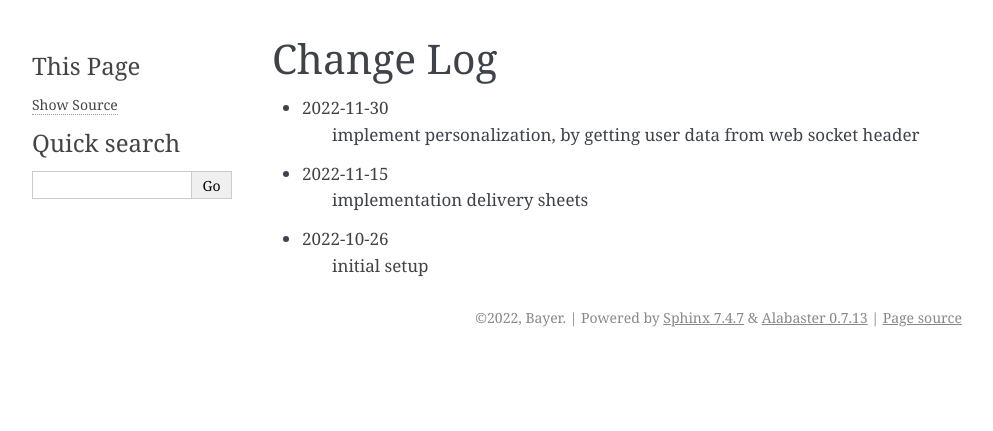
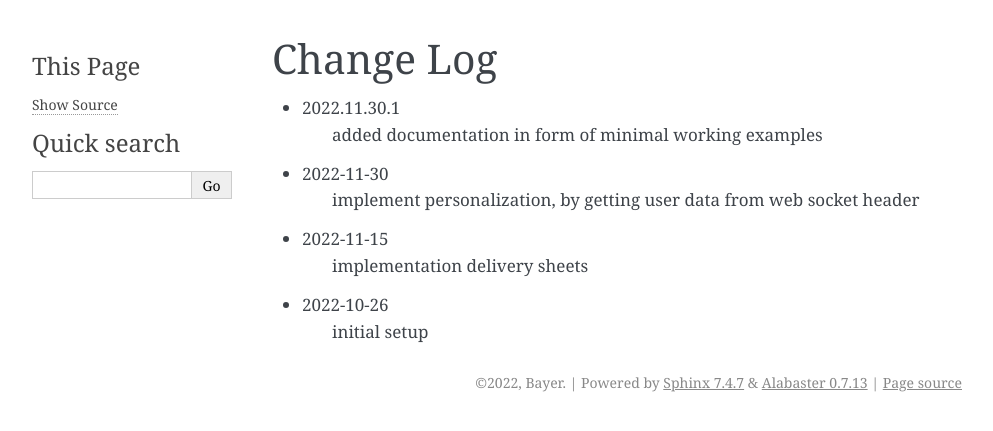
Before and after one commit to aiyaz-sarwar-ext/Aie-St-App, a Sphinx documentation site: the page built from delivery-sheets/source/changelog.rst, in a window 1280 px wide. Shown: the top 431 px of the page, without its empty margins (148-1141 px from the left). Built offline with Sphinx 7.4.7, drawn with Linux system fonts in a browser that asks for light colours.

Commit message:
Update changelog.rst

```diff
--- a/delivery-sheets/source/changelog.rst
+++ b/delivery-sheets/source/changelog.rst
@@ -1,5 +1,7 @@
 Change Log
 ==========
+- 2022.11.30.1
+    added documentation in form of minimal working examples
 
 - 2022-11-30
     implement personalization, by getting user data from web socket header
```
